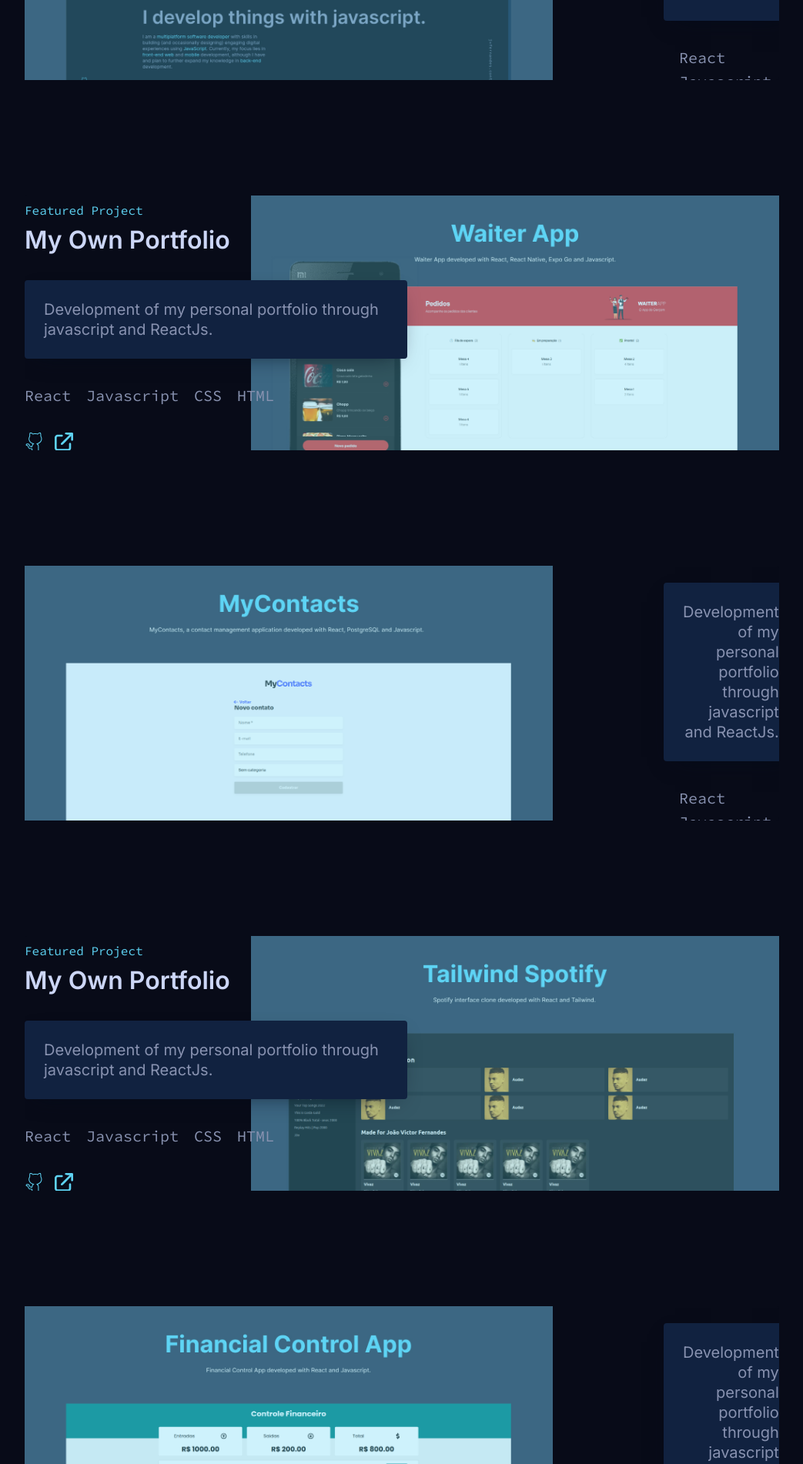
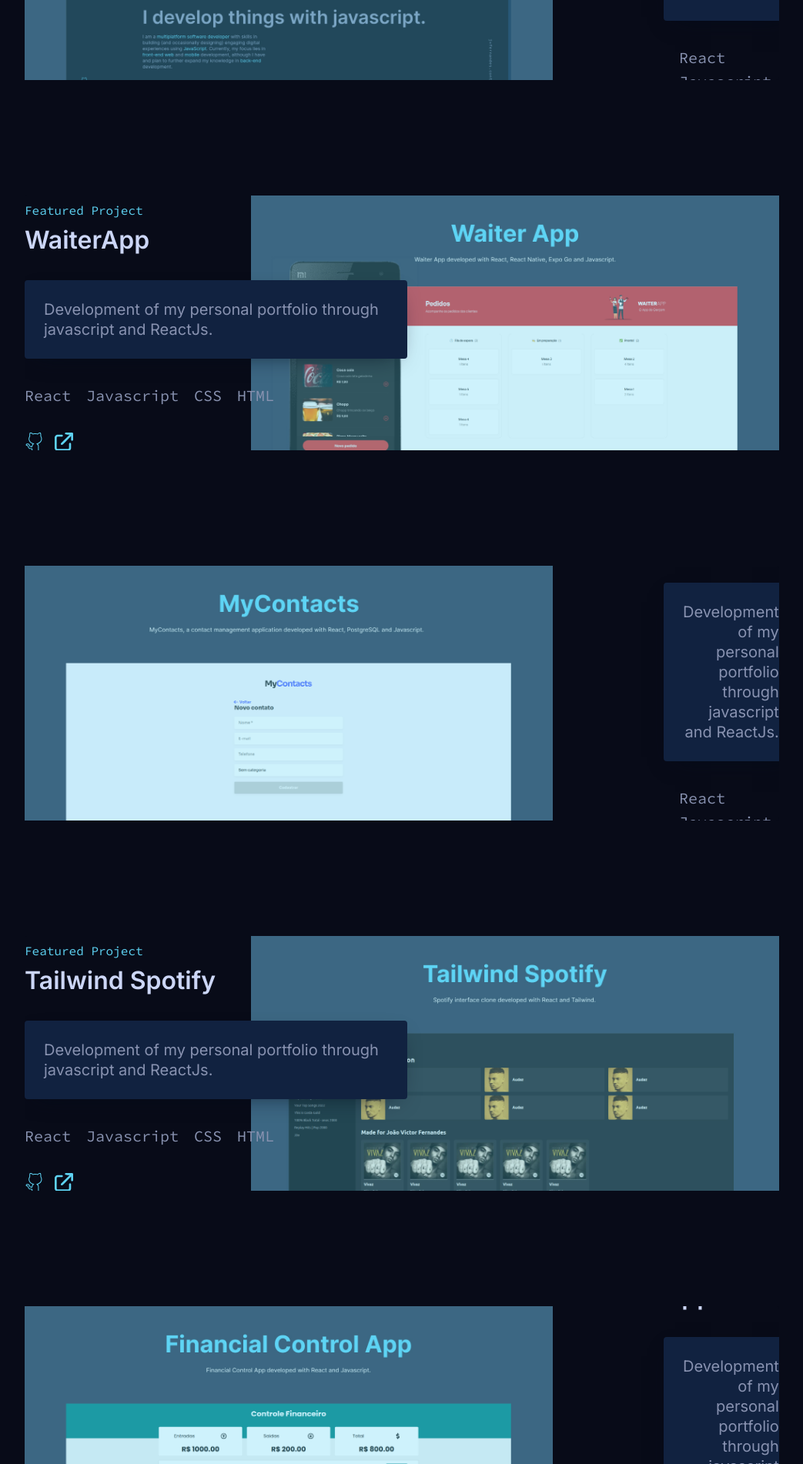
Before and after one commit to JvFern4ndes/MyPersonalWebsite, a React (Vite) app in the folder fe/: page / in a window 1280 px wide. Shown: the part 3308-5210 px from the top of the page at 77% size, without its empty margins (118-1161 px from the left). Built offline with nearby package versions, Linux system fonts and the light colour scheme.

Commit message:
feat: imporove portfolio section

```diff
--- a/fe/src/Pages/Portfolio/index.jsx
+++ b/fe/src/Pages/Portfolio/index.jsx
@@ -95,7 +95,7 @@ export default function Portfolio() {
             <Content2>
               <Overline>Featured Project</Overline>
               <Link to="/#">
-                <ProjectTitle>My Own Portfolio</ProjectTitle>
+                <ProjectTitle>WaiterApp</ProjectTitle>
               </Link>
               <ProjectDescription2>
                 <p>Development of my personal portfolio through javascript and ReactJs.</p>
@@ -134,7 +134,7 @@ export default function Portfolio() {
             <Content>
               <Overline>Featured Project</Overline>
               <Link to="/#">
-                <ProjectTitle>My Own Portfolio</ProjectTitle>
+                <ProjectTitle>My Contacts</ProjectTitle>
               </Link>
               <ProjectDescription>
                 <p>Development of my personal portfolio through javascript and ReactJs.</p>
@@ -173,7 +173,7 @@ export default function Portfolio() {
             <Content2>
               <Overline>Featured Project</Overline>
               <Link to="/#">
-                <ProjectTitle>My Own Portfolio</ProjectTitle>
+                <ProjectTitle>Tailwind Spotify</ProjectTitle>
               </Link>
               <ProjectDescription2>
                 <p>Development of my personal portfolio through javascript and ReactJs.</p>
@@ -212,7 +212,7 @@ export default function Portfolio() {
             <Content>
               <Overline>Featured Project</Overline>
               <Link to="/#">
-                <ProjectTitle>My Own Portfolio</ProjectTitle>
+                <ProjectTitle>Financial Controll App</ProjectTitle>
               </Link>
               <ProjectDescription>
                 <p>Development of my personal portfolio through javascript and ReactJs.</p>
```
